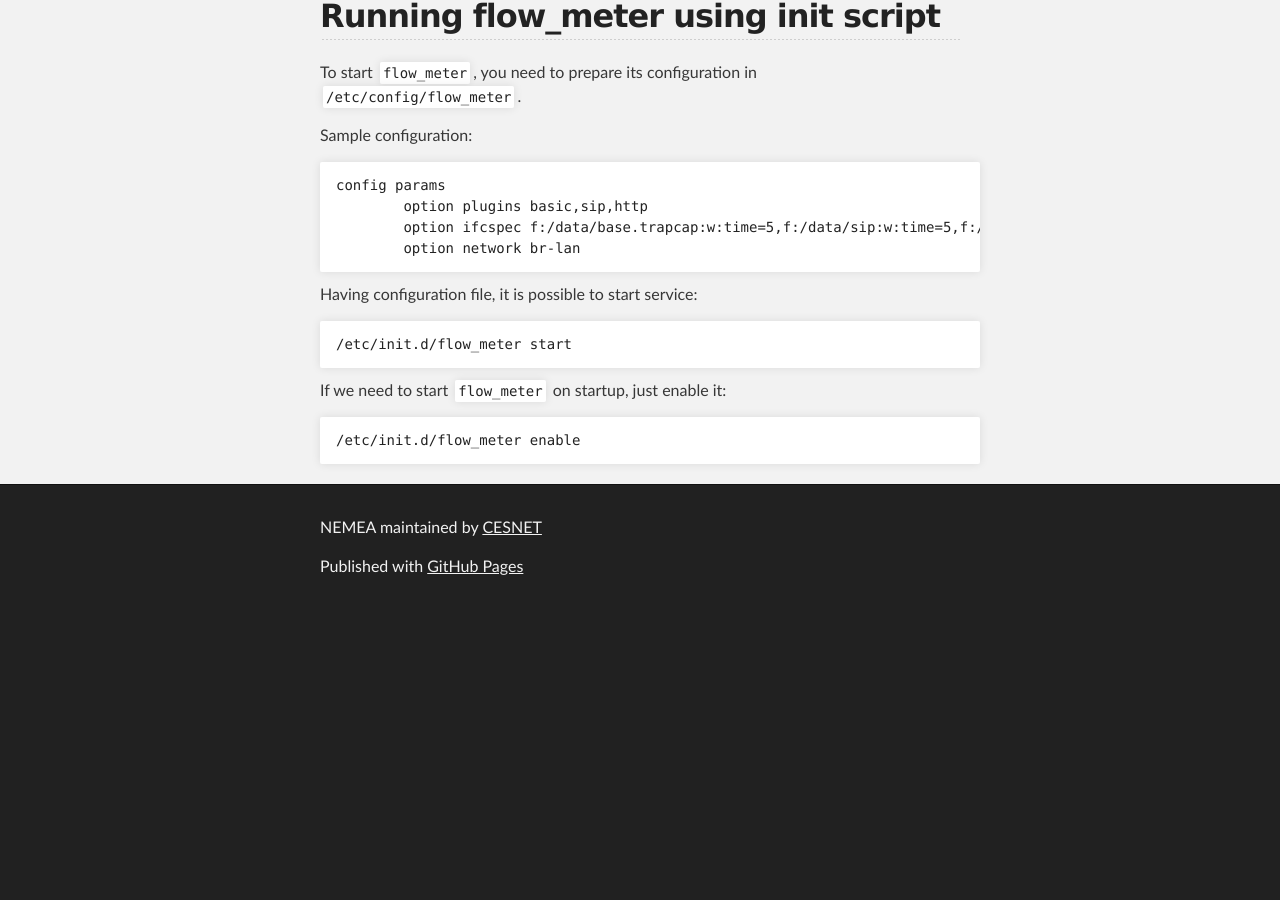
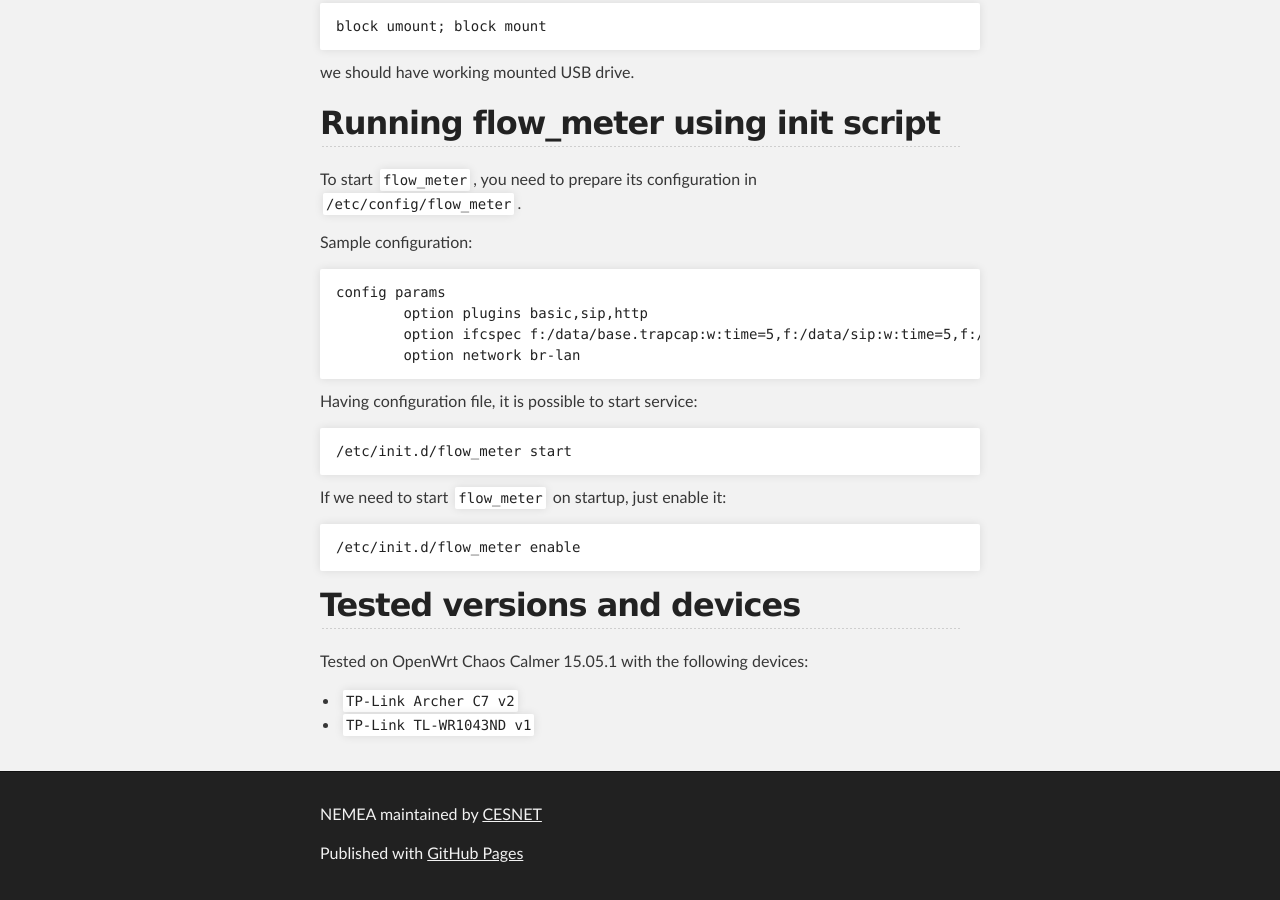
Before and after one commit to CESNET/Nemea, a Jekyll site: the page built from openwrt.md, in a window 1280 px wide and 900 px high, scrolled down 4710 px. Built offline with Jekyll 4.4.1, drawn with Linux system fonts in a browser that asks for light colours; nearby versions of some CDN libraries; before the commit the page ends 5323 px from its top, so only the background shows below that; some of the changed text lies outside the part shown.

Commit message:
update openwrt.md

````diff
--- a/openwrt.md
+++ b/openwrt.md
@@ -10,6 +10,11 @@
 ## Description
 
 This guide will show you how to compile, install and use NEMEA on OpenWrt system.
+
+
+## Hardware requirements
+
+Router with at least 32 MB RAM.
 
 
 ## Download
@@ -213,3 +218,11 @@
 ```
 /etc/init.d/flow_meter enable
 ```
+
+
+## Tested versions and devices
+
+Tested on OpenWrt Chaos Calmer 15.05.1 with the following devices:
+
+- `TP-Link Archer C7 v2`
+- `TP-Link TL-WR1043ND v1`
````
